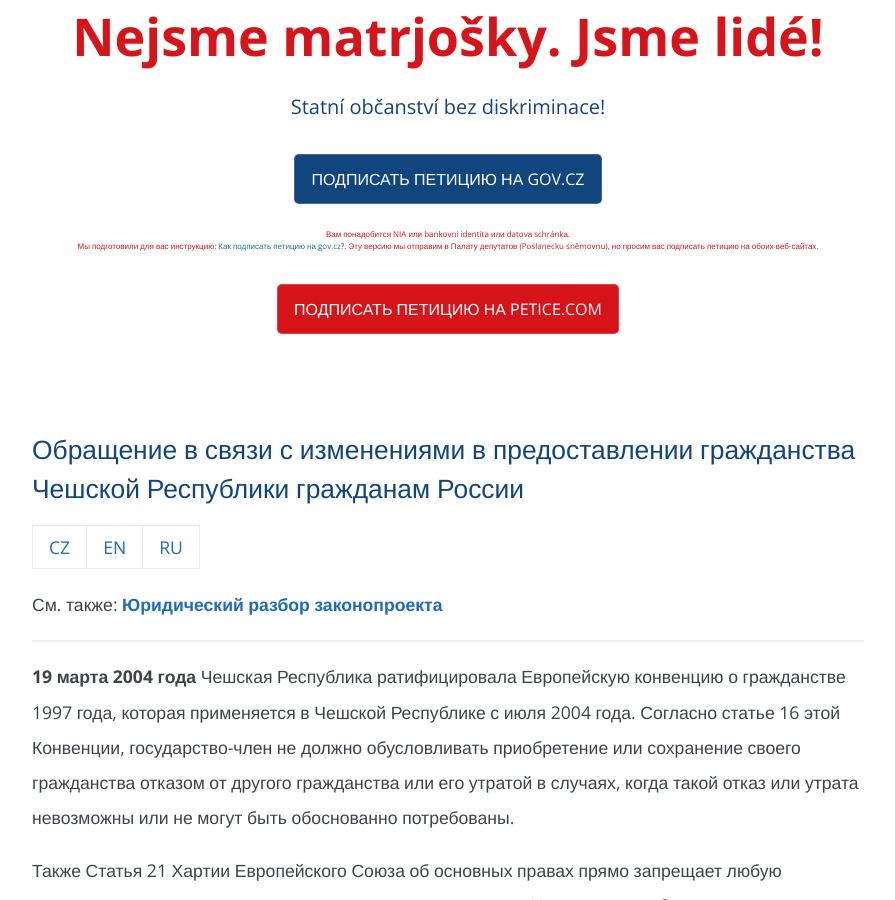
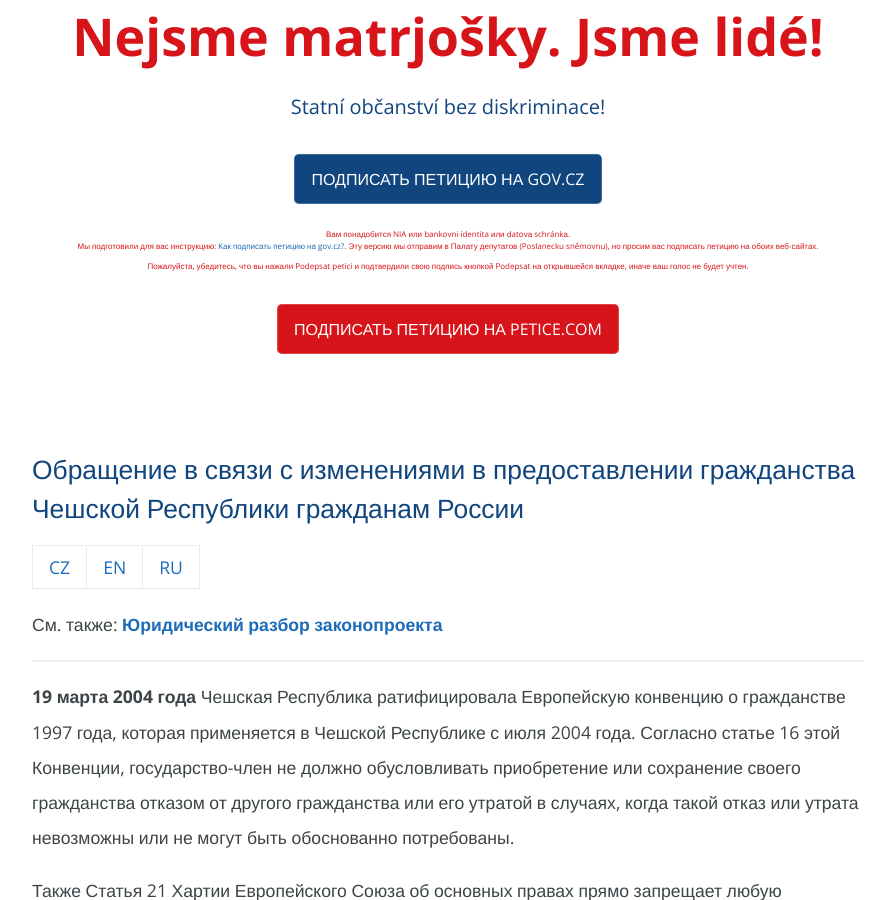
Before and after one commit to thewulf7/jsmelide, a Jekyll site: the page built from index_ru.md, in a window 1280 px wide and 900 px high, scrolled down 331 px. Shown: the whole window, without its empty margins (192-1087 px from the left). Built offline with Jekyll 4.4.1, drawn with Linux system fonts in a browser that asks for light colours; comment, search, counter and statistics services are not loaded; our own code applies the rules of GitHub Pages for plain Markdown files; some of the changed text lies outside the part shown.

Commit message:
Additional hint about sign confirmation (RU)

```diff
--- a/_includes/header_ru.html
+++ b/_includes/header_ru.html
@@ -1,6 +1,7 @@
 {% if site.show_sign_petition_gov %}
 {% include header-custom-ru.html %}
 <p style="font-size: 0.5em;">Вам понадобится NIA или bankovni identita или datovа schránkа. <br/> Мы подготовили для вас инструкцию: <a href="govcz.html#content">Как подписать петицию на gov.cz?</a>. Эту версию мы отправим в Палату депутатов (Poslanecku sněmovnu), но просим вас подписать петицию на обоих веб-сайтах.</p>
+<p style="font-size: 0.5em;">Пожалуйста, убедитесь, что вы нажали Podepsat petici и подтвердили свою подпись кнопкой Podepsat на открывшейся вкладке, иначе ваш голос не будет учтен.</p>
 {% endif %}
 {% if site.show_sign_petition %}
 <br/>
```
